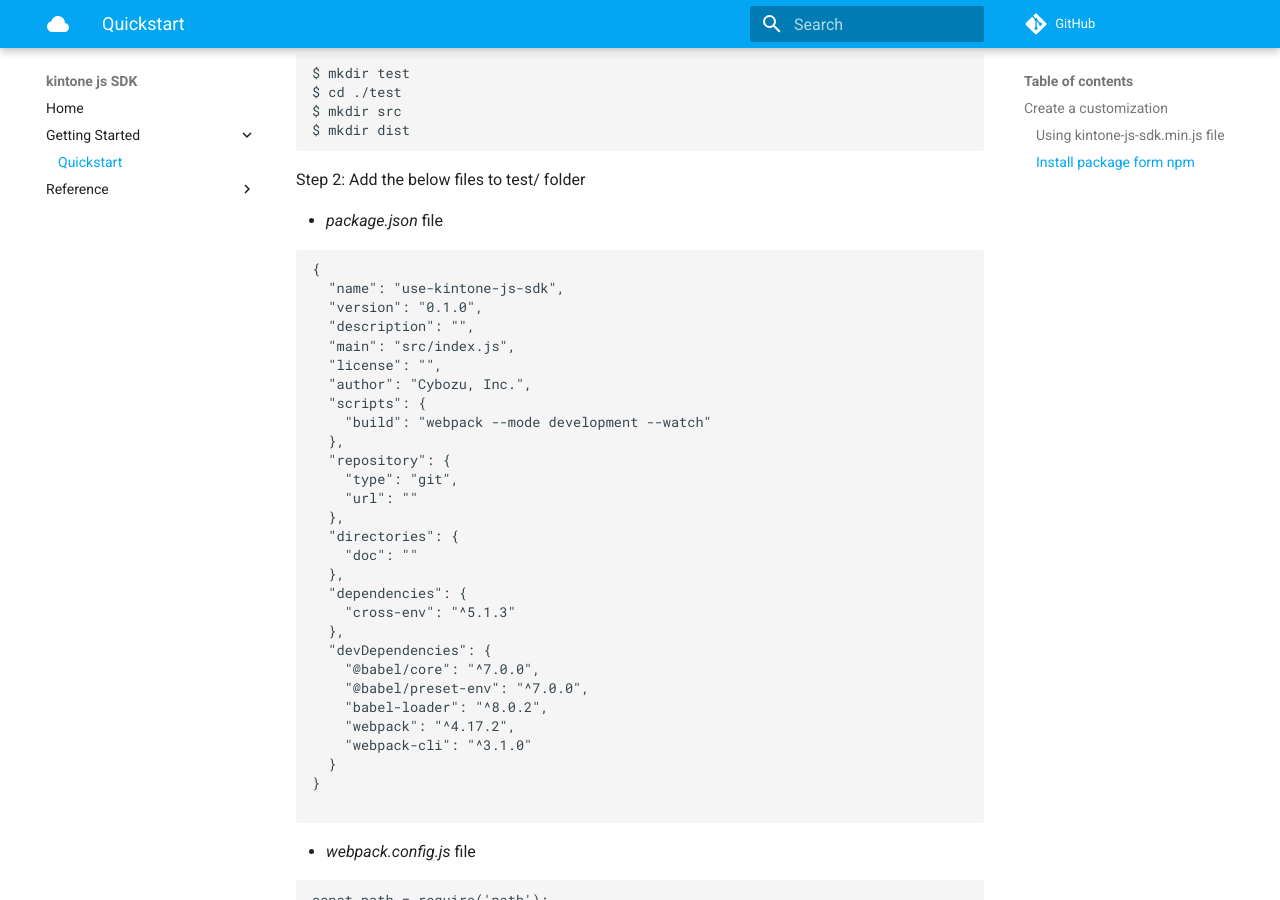
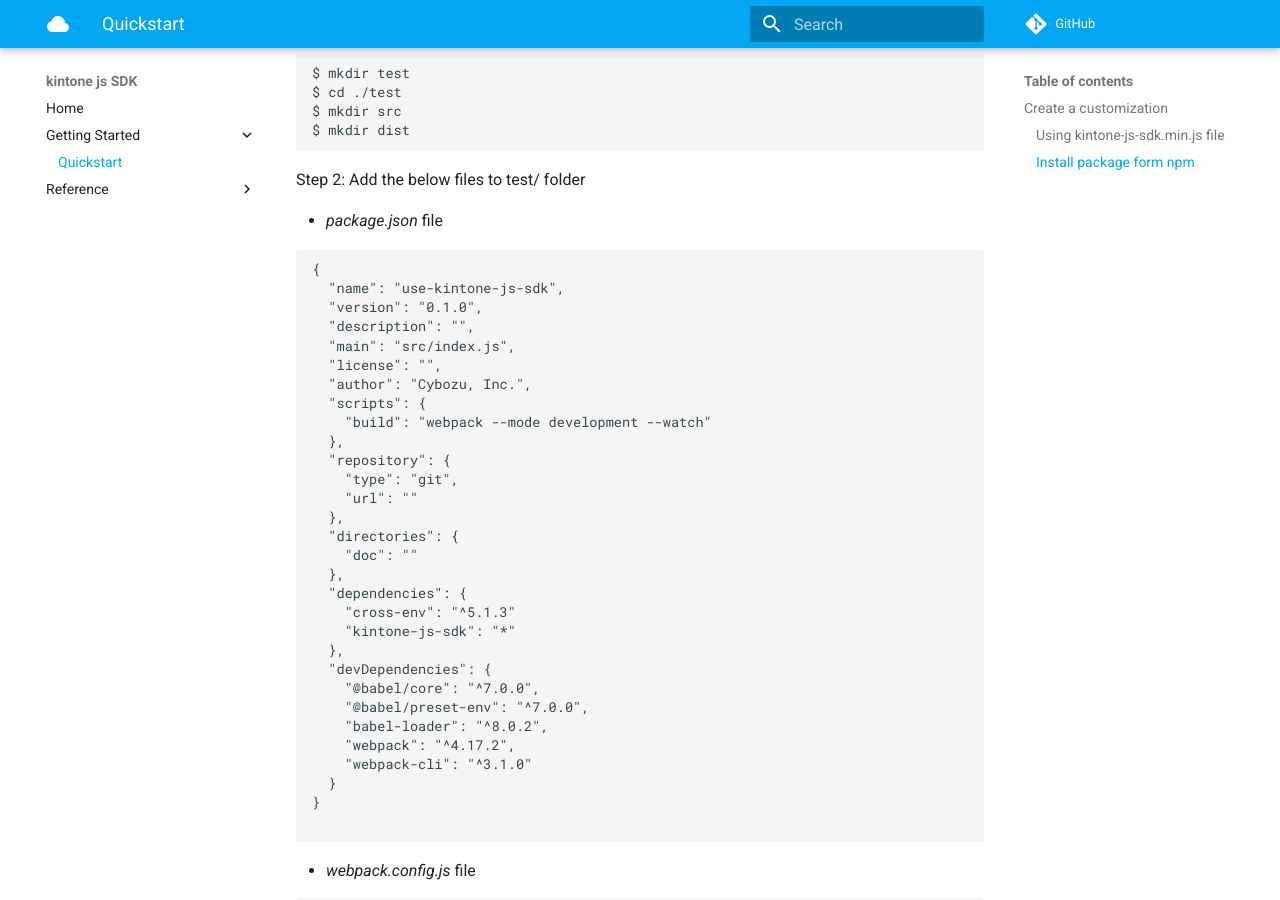
Before and after one commit to kintone-labs/kintone-js-sdk, an MkDocs documentation site: the page built from docs/getting-started/quickstart.md, in a window 1280 px wide and 900 px high, scrolled down 1082 px. Built offline with MkDocs 1.6.1 and Material for MkDocs 9.7.7, drawn with Linux system fonts in a browser that asks for light colours; comment, search, counter and statistics services are not loaded; old or Windows-style settings are respelled for this version of MkDocs.

Commit message:
Update quickstart.md

```diff
--- a/docs/getting-started/quickstart.md
+++ b/docs/getting-started/quickstart.md
@@ -59,6 +59,7 @@ Step 2: Add the below files to test/ folder
   },
   "dependencies": {
     "cross-env": "^5.1.3"
+    "kintone-js-sdk": "*"
   },
   "devDependencies": {
     "@babel/core": "^7.0.0",
```
